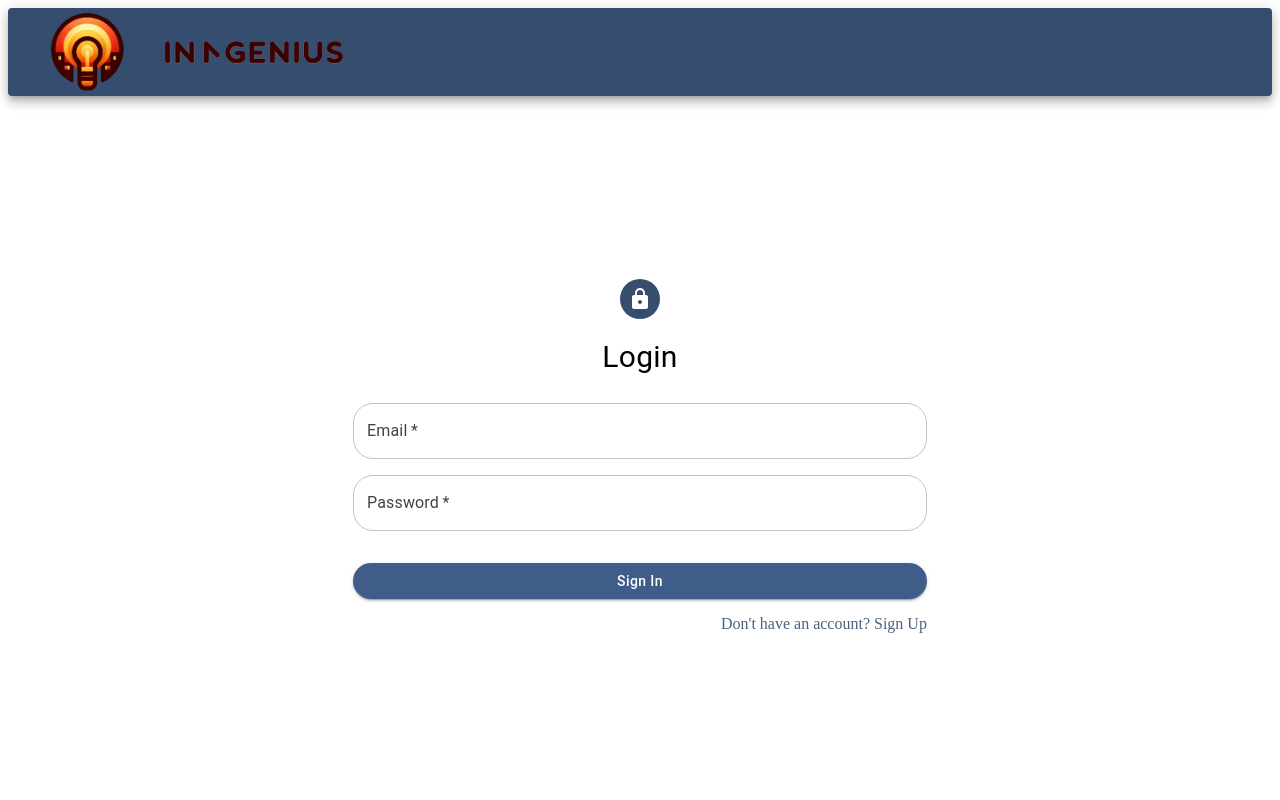
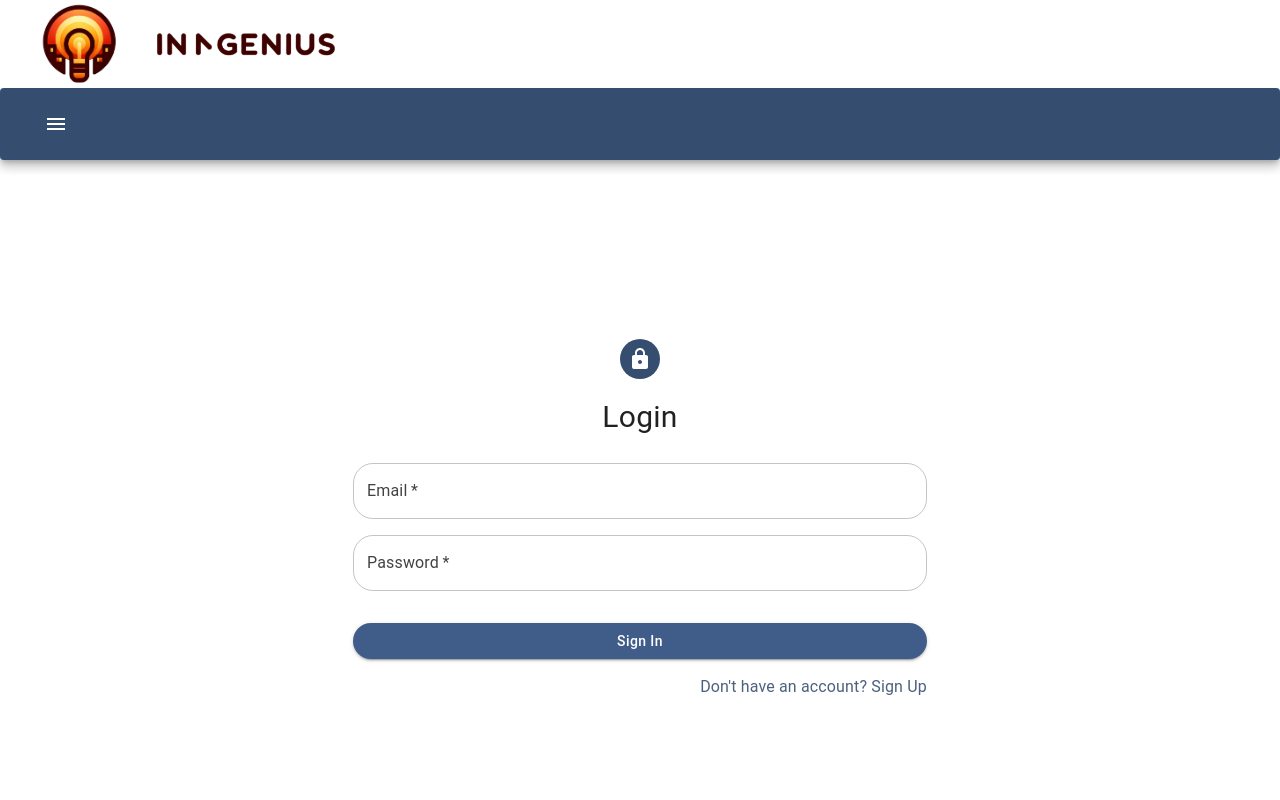
Before and after one commit to l-papantoniou/Chat-Gpt-UI, a React (Create React App) app: page /login in a window 1280 px wide. Shown: the top 800 px of the page. Built offline with nearby package versions, Linux system fonts and the light colour scheme.

Commit message:
implementation of static toolbar and app drawer

```diff
--- a/src/shared/AmenitiesDialog.js
+++ b/src/components/AmenitiesDialog.js
@@ -59,7 +59,7 @@ const AmenitiesDialog = ({open, onClose, selectedAmenities, onAmenityToggle}) =>
             ))}
         </DialogContent>
             <DialogActions>
-                <Button onClick={onClose} color="primary">
+                <Button onClick={onClose} color="inherit">
                     Done
                 </Button>
             </DialogActions>
--- /dev/null
+++ b/src/components/AppDrawer.js
@@ -0,0 +1,36 @@
+import React from 'react';
+import {Divider, Drawer, List, ListItem, ListItemIcon, ListItemText} from '@mui/material';
+import {useNavigate} from 'react-router-dom';
+import {navigationItems} from '../statics/navigationItems'; // or wherever you store your items
+
+
+const AppDrawer = ({open, onToggleDrawer, styles}) => {
+    const navigate = useNavigate();
+
+    const handleNavigation = (path) => {
+        navigate(path);
+        onToggleDrawer(false); // Close the drawer after navigation
+    };
+
+    return (
+        <Drawer
+            variant="persistent"
+            anchor="left"
+            open={open}
+            sx={{...styles.drawer}}
+        >
+            <List>
+                {navigationItems.map((item, id) => (
+                    <ListItem button key={id} onClick={() => handleNavigation(item.route)}>
+                        <ListItemIcon>{item.icon}</ListItemIcon>
+                        <ListItemText primary={item.text} />
+                    </ListItem>
+                ))}
+            </List>
+            <Divider />
+        </Drawer>
+    );
+};
+
+
+export default AppDrawer;
--- /dev/null
+++ b/src/components/AppToolBar.js
@@ -0,0 +1,60 @@
+// AppToolbar.js
+import React from 'react';
+import {Toolbar, Box, IconButton, Typography} from '@mui/material';
+import MenuIcon from '@mui/icons-material/Menu';
+import Brightness4Icon from '@mui/icons-material/Brightness4';
+import Brightness7Icon from '@mui/icons-material/Brightness7';
+import HomeIcon from '@mui/icons-material/Home';
+import AppDrawer from "./AppDrawer";
+import {useNavigate} from "react-router-dom";
+import {useThemeContext} from "../containers/ThemeProvider";
+
+const AppToolbar = ({drawerOpen, handleDrawerToggle, styles}) => {
+    const navigate = useNavigate();
+
+    const handleHomeClick = () => {
+        navigate('/'); // Navigate to homepage route
+    };
+
+    const {mode, toggleTheme} = useThemeContext();
+
+    return (
+        <Toolbar>
+            {/* Drawer toggle button */}
+            <IconButton
+                color="inherit"
+                aria-label="open drawer"
+                edge="start"
+                onClick={handleDrawerToggle}
+                sx={{mr: 2}}
+            >
+                <MenuIcon sx={{color: 'white'}}/>
+            </IconButton>
+            <AppDrawer
+                open={drawerOpen}
+                onToggleDrawer={handleDrawerToggle}
+                styles={styles}
+            />
+
+            {/* Spacer to push the following items to the right */}
+            <Box marginLeft={162} flexGrow={4}/>
+
+            {/* Right-aligned items */}
+            <IconButton onClick={handleHomeClick}>
+                <HomeIcon sx={{color: 'white'}}/>
+            </IconButton>
+
+            <IconButton color="inherit" onClick={toggleTheme} style={{marginLeft: "10px"}}>
+                {mode === 'dark' ? <Brightness7Icon sx={{color: 'white'}}/> : <Brightness4Icon sx={{color: 'white'}}/>}
+            </IconButton>
+
+            {/* Box to show logged-in user */}
+            <Typography component="div" sx={{color: 'white', marginLeft: '30px'}}>
+                Logged in as: Lampis Papantoniou
+            </Typography>
+            {/* Add more icons or user display here */}
+        </Toolbar>
+    );
+};
+
+export default AppToolbar;
--- a/src/components/HotelForm.js
+++ b/src/components/HotelForm.js
@@ -15,10 +15,11 @@ import {
 import EditIcon from '@mui/icons-material/Edit';
 import ListIcon from '@mui/icons-material/List';
 import TextDialogEditor from "../shared/DialogTextfield";
-import AmenitiesDialog from "../shared/AmenitiesDialog";
+import AmenitiesDialog from "./AmenitiesDialog";
 import HotelIcon from '@mui/icons-material/Hotel';
 import InputAdornment from "@mui/material/InputAdornment";
 import {useHotelFormStyle} from "../themes/HotelFormTheme";
+import {hotelCompanyTypes} from "../statics/hotelCompanyTypes";
 
 const HotelForm = ({onSave}) => {
 
@@ -33,13 +34,6 @@ const HotelForm = ({onSave}) => {
     });
     const [openDescriptionDialog, setOpenDescriptionDialog] = useState(false);
 
-    const hotelCompanyTypes = [
-        'Budget',
-        'Boutique',
-        'Resort',
-        'Luxury',
-        // Add more types as needed
-    ];
 
     const [amenitiesDialogOpen, setAmenitiesDialogOpen] = useState(false);
     const handleChange = (event) => {
@@ -80,7 +74,6 @@ const HotelForm = ({onSave}) => {
             hotelCompanyType: '',
             description: '',
             amenities: [],
-            // ... reset other fields as necessary ...
         });
     };
     return (
@@ -88,7 +81,7 @@ const HotelForm = ({onSave}) => {
         <Box component="form" onSubmit={handleSubmit} noValidate sx={{mt: 1}}>
             <Grid container spacing={2} alignItems="center" justifyContent="center">
                 <Grid item>
-                    <HotelIcon color="primary" sx={{fontSize: 40}}/>
+                    <HotelIcon color="secondary" sx={{fontSize: 40}}/>
                 </Grid>
                 <Grid item>
                     <Typography variant="h4" component="h1" gutterBottom sx={{fontWeight: 'bold'}}>
@@ -156,7 +149,7 @@ const HotelForm = ({onSave}) => {
                     endAdornment: (
                         <InputAdornment position="end">
                             <IconButton onClick={() => setOpenDescriptionDialog(true)} edge="end">
-                                <EditIcon />
+                                <EditIcon  />
                             </IconButton>
                         </InputAdornment>
                     ),
--- a/src/containers/AppContainer.js
+++ b/src/containers/AppContainer.js
@@ -1,33 +1,76 @@
-import React from 'react';
-import {AppBar, Toolbar, Typography, Box, Container, Grid} from '@mui/material';
+import React, {useState} from 'react';
+import {AppBar, Toolbar, Typography, Box, Container, CssBaseline} from '@mui/material';
 import Logo from "../assets/Logo.png";
 import Moto from "../assets/Moto.png";
+import DarkMoto from "../assets/dark-moto.png";
 import {useAppContainerStyles} from "../themes/AppContainerTheme";
+import AppToolbar from "../components/AppToolBar";
+import {useThemeContext} from "./ThemeProvider";
+
 
 export const AppContainer = ({children}) => {
+    const {mode} = useThemeContext();
+
     const styles = useAppContainerStyles();
+
+    const [drawerOpen, setDrawerOpen] = useState(false);
+
+    const handleDrawerToggle = () => {
+        setDrawerOpen(!drawerOpen);
+    };
+
+    // Close the drawer if the event is outside of the drawer
+    const handleDrawerClose = (event) => {
+        if (drawerOpen && event.type === 'keydown' && (event.key === 'Tab' || event.key === 'Shift')) {
+            return;
+        }
+        setDrawerOpen(false);
+    };
+
 
     return (
         <>
-            <AppBar position="static" sx={styles.appBar}>
+            <CssBaseline/>
+            <Box component="layout" style={styles.layout}>
                 <Toolbar>
-                    <Box sx={{display: 'flex', alignItems: 'center'}}>
-                        <img src={Logo} alt="Logo" style={{height: '88px', marginRight: '10px'}}/>
-                        <img src={Moto} alt="Motto" style={{height: '55px'}}/>
+                    <Box component="log-frame" style={styles.logoFrame}>
+                        <img src={Logo} alt="Logo" style={styles.logo}/>
+                        {mode === "light" ? <img src={Moto} alt="Motto" style={styles.moto}/> :
+                            <img src={DarkMoto} alt="DarkMoto" style={styles.moto}/>}
                     </Box>
+                </Toolbar>
+            </Box>
+            <AppBar position="fixed" sx={styles.appBar}>
+                <Toolbar>
+                    <AppToolbar
+                        drawerOpen={drawerOpen}
+                        handleDrawerToggle={handleDrawerToggle}
+                        styles={styles}
+                    />
+                    {/* Rest of the app bar items */}
                 </Toolbar>
             </AppBar>
 
-            <Container style={{marginTop: '20px', marginBottom: '20px', flexGrow: 1}}>
-                {children}
-            </Container>
+            {/* Main content */}
+            <Box
+                component="main"
+                onClick={handleDrawerClose}
+                sx={{...styles.mainContent, marginLeft: drawerOpen ? `${styles.drawer.width}px` : 0}}
+            >
+                <Container maxWidth="lg">
+                    {children}
+                </Container>
+            </Box>
+            <Toolbar/>
 
+            {/* Footer */}
             <Box component="footer"
-                 style={{textAlign: 'center', padding: '10px 0', width: '100%', backgroundColor: '#ffffff'}}>
+                 style={styles.footer}>
                 <Typography variant="body2">
                     © {new Date().getFullYear()} InnGenius. All rights reserved.
                 </Typography>
             </Box>
+
         </>
     );
 };
--- a/src/shared/DialogTextfield.js
+++ b/src/shared/DialogTextfield.js
@@ -36,10 +36,10 @@ const TextDialogEditor = ({open, title, value, onChange, onClose, onSave}) => {
                 />
             </DialogContent>
             <DialogActions>
-                <Button onClick={onClose} color="primary">
+                <Button onClick={onClose} color="inherit">
                     Cancel
                 </Button>
-                <Button onClick={onSave} color="primary">
+                <Button onClick={onSave} color="inherit">
                     Save
                 </Button>
             </DialogActions>
--- /dev/null
+++ b/src/statics/hotelCompanyTypes.js
@@ -0,0 +1,7 @@
+export const hotelCompanyTypes = [
+    'Budget',
+    'Boutique',
+    'Resort',
+    'Luxury',
+    // Add more types as needed
+];
--- /dev/null
+++ b/src/statics/navigationItems.js
@@ -0,0 +1,18 @@
+// navigationItems.js or within your component file
+import HomeIcon from '@mui/icons-material/Home';
+import InfoIcon from '@mui/icons-material/Info';
+import HotelIcon from '@mui/icons-material/Hotel';
+import EmojiObjectsIcon from '@mui/icons-material/EmojiObjects'; // For a brain-like icon
+import SettingsIcon from '@mui/icons-material/Settings';
+
+
+
+
+export const navigationItems = [
+    {id: 1, text: 'Home', icon: <HomeIcon/>, route: '/'},
+    {id: 2, text: 'Hotels', icon: <HotelIcon/>, route: '/input'},
+    {id: 3, text: 'AI Content-Creation', icon: <EmojiObjectsIcon/>, route: '/input'},
+    {id: 4, text: 'About', icon: <InfoIcon/>, route: '/about'},
+    {id: 5, text: 'Settings', icon: <SettingsIcon/>, route: '/settings'},
+    // Add more items as needed
+];
```
